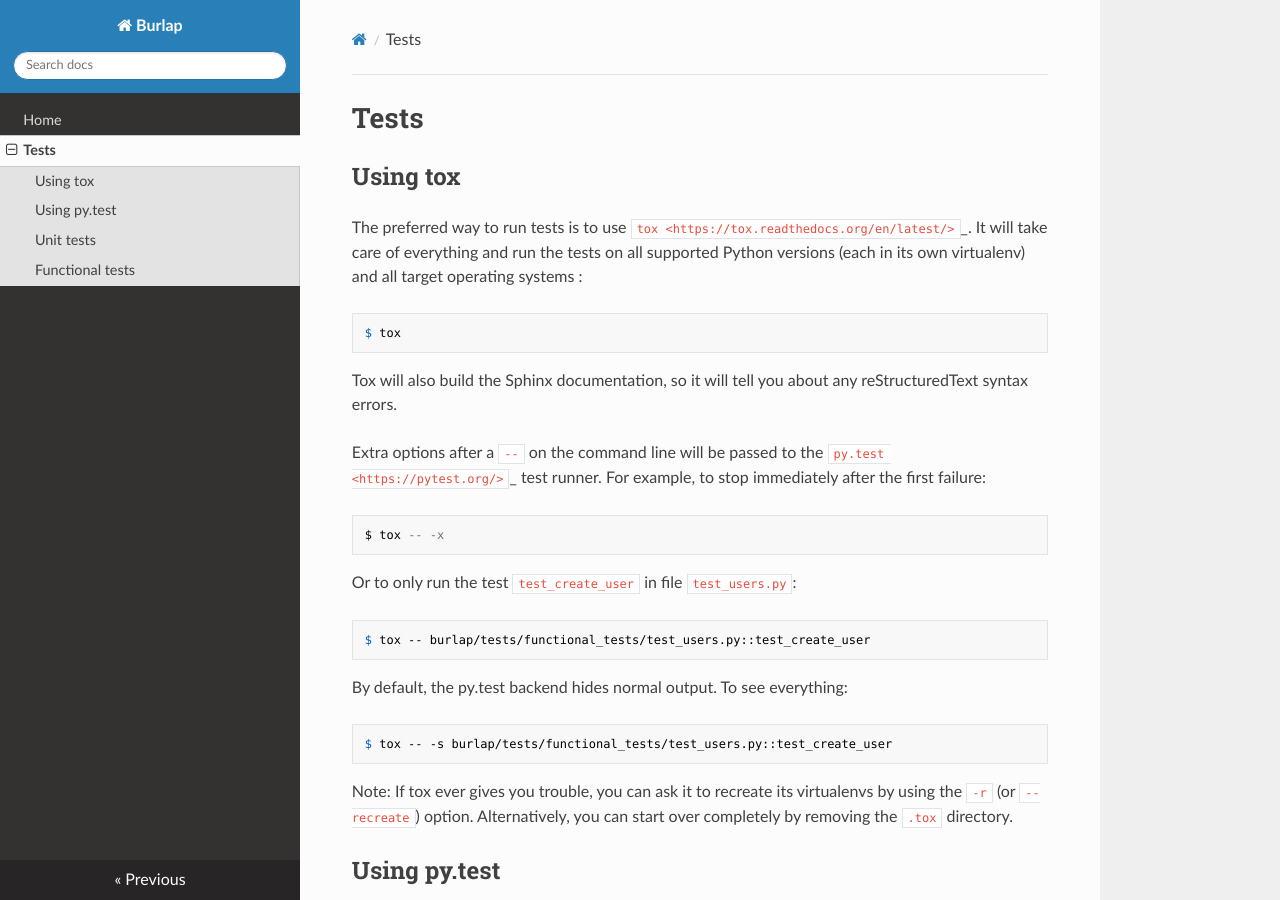
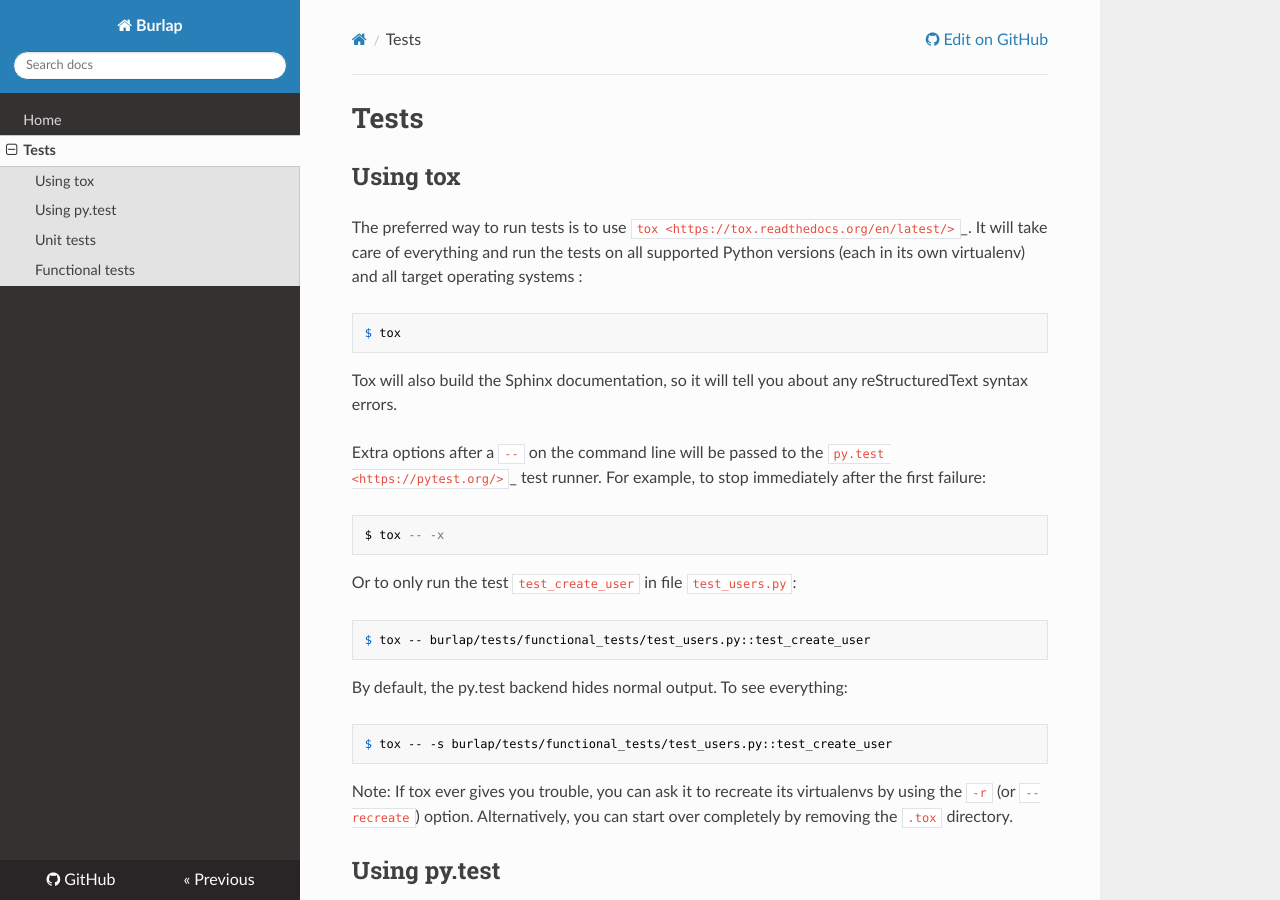
Before and after one commit to tutordelphia/burlap, an MkDocs documentation site: the page built from docs/tests.md, in a window 1280 px wide and 900 px high. Built offline with MkDocs 1.6.1, drawn with Linux system fonts in a browser that asks for light colours; nearby versions of some CDN libraries; old or Windows-style settings are respelled for this version of MkDocs; some of the changed lines change nothing that is shown.

Commit message:
Updated docs settings.

```diff
--- a/mkdocs.yml
+++ b/mkdocs.yml
@@ -1,5 +1,11 @@
 site_name: Burlap
+
+site_author: Chris Spencer
+
+repo_url: https://github.com/chrisspen/django-chroniker
+
+theme: readthedocs
+
 pages:
--   [index.md, Home]
--   [tests.md, Tests]
-theme: readthedocs
+-   Home: index.md
+-   Tests: tests.md
```
